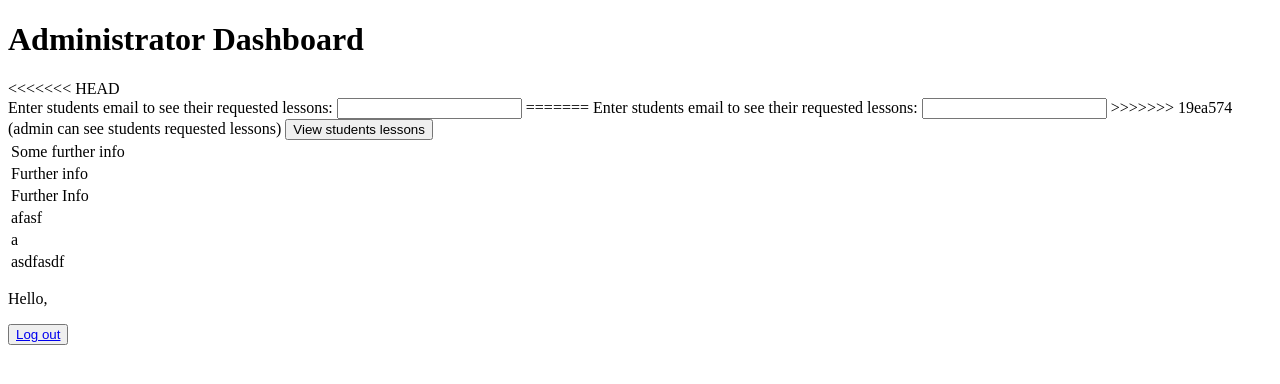
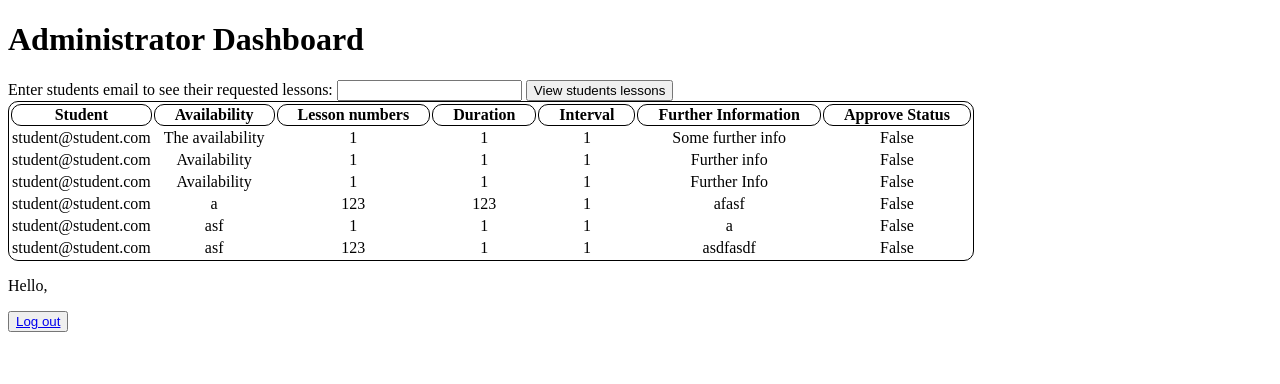
Before and after one commit to oslohes123/Jabiru, a Django app: template lessons/templates/Dashboards/DashboardParts/student_lesson_search.html in a window 1280 px wide. Shown: the top 384 px of the page. Run offline with Django 4.2, Linux system fonts and the light colour scheme; the template is opened without the code that fills it: values that come from a table or form of the project are taken from there, others are empty; data comes from the database, SQL or seed files in the repository.

Commit message:
Admin dashboard can now view a specific students lessons, however there is an issue in the views method get_requests where if the correct student email is not inputted it will give an errorx

```diff
--- a/lessons/templates/Dashboards/DashboardParts/student_lesson_search.html
+++ b/lessons/templates/Dashboards/DashboardParts/student_lesson_search.html
@@ -3,14 +3,26 @@
 {% block content %}
 
 <table class="table">
+    <thead>
+        <th> Student </th>
+        <th> Availability </th>
+        <th> Lesson numbers </th>
+        <th> Duration </th>
+        <th> Interval </th>
+        <th> Further Information </th>
+        <th> Approve Status </th>
+    </thead>
     {% for lesson in lessons %}
         <tr>
+            <td>{{ lesson.student }}</td>
+            <td>{{ lesson.availability }}</td>
+            <td>{{ lesson.lesson_numbers }}</td>
+            <td>{{ lesson.duration }}</td>
+            <td>{{ lesson.interval }}</td>
             <td>{{ lesson.further_info }}</td>
+            <td>{{ lesson.approve_status }}</td>
         </tr>
     {% endfor %}
 </table>
-<p>
-    adssaddsa
-</p>
 
 {% endblock %}
--- a/lessons/templates/Dashboards/admin_dashboard.html
+++ b/lessons/templates/Dashboards/admin_dashboard.html
@@ -9,32 +9,64 @@
     <h1>Administrator Dashboard</h1>
 
 
-<<<<<<< HEAD
-    <form action="{% url 'get_requests' %}" method="post">
-        {% csrf_token %}
-        <label for = "email">Enter students email to see their requested lessons: </label>
-        <input id="email" type="text" name="email">
-=======
+
     <form action='/dashboard/search_student_lessons' method='get'>
         <label>Enter students email to see their requested lessons: </label>
         <input id="student_email" type="text" name="student_email_input">
->>>>>>> 19ea574 (admin can see students requested lessons)
-        <input type="submit" value= "View students lessons">
+        <input type="submit" value="View students lessons">
         <!--Add in function of having table rows to show the students lessons-->
-        <table class="table">
-            {% for lesson in lessons %}
+        <div>
+            <table class="table">
+                <thead>
+                    <th> Student </th>
+                    <th> Availability </th>
+                    <th> Lesson numbers </th>
+                    <th> Duration </th>
+                    <th> Interval </th>
+                    <th> Further Information </th>
+                    <th> Approve Status </th>
+                </thead>
+                {% for lesson in lessons %}
                 <tr>
+                    <td>{{ lesson.student }}</td>
+                    <td>{{ lesson.availability }}</td>
+                    <td>{{ lesson.lesson_numbers }}</td>
+                    <td>{{ lesson.duration }}</td>
+                    <td>{{ lesson.interval }}</td>
                     <td>{{ lesson.further_info }}</td>
+                    <td>{{ lesson.approve_status }}</td>
                 </tr>
-            {% endfor %}
-        </table>
+                {% endfor %}
+            </table>
+        </div>
+
     </form>
 
 </div>
 
 <body>
     <p>Hello, {{ user.first_name }} {{ user.last_name }}</p>
-    <button type="button"><a href = {% url 'log_out' %}>Log out</a></button>
+    <button type="button"><a href={% url 'log_out' %}>Log out</a></button>
 </body>
 
+<!--Add in own CSS File later-->
+<style>
+    table {
+        border: 1px solid black;
+        border-radius: 10px;
+    }
+
+    th,tr {
+        border-radius: 10px;
+        text-align: center;
+        padding-left: 20px;
+        padding-right: 20px;
+
+    }
+
+    th {
+        border: 1px solid black;
+    }
+</style>
+
 </html>
```
Also changed, not shown: lessons/views.py (+19 -11 lines).
